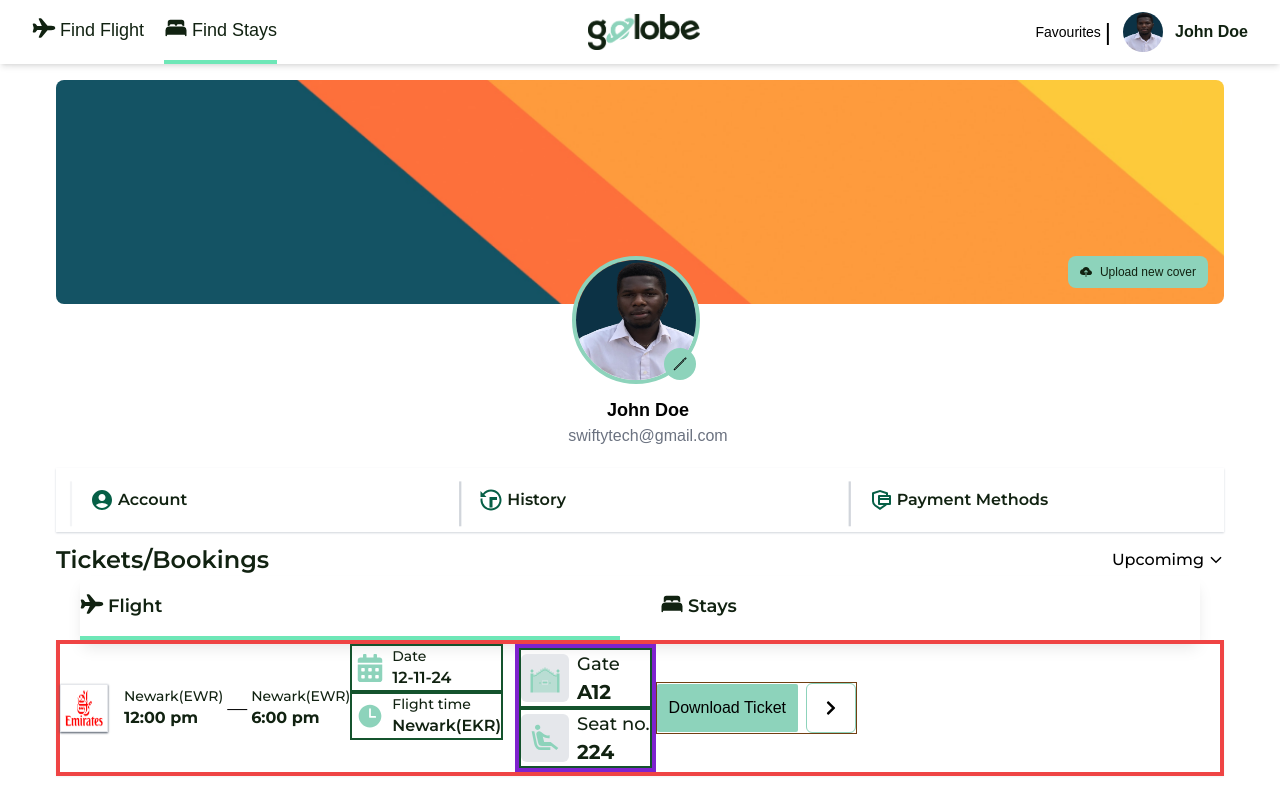
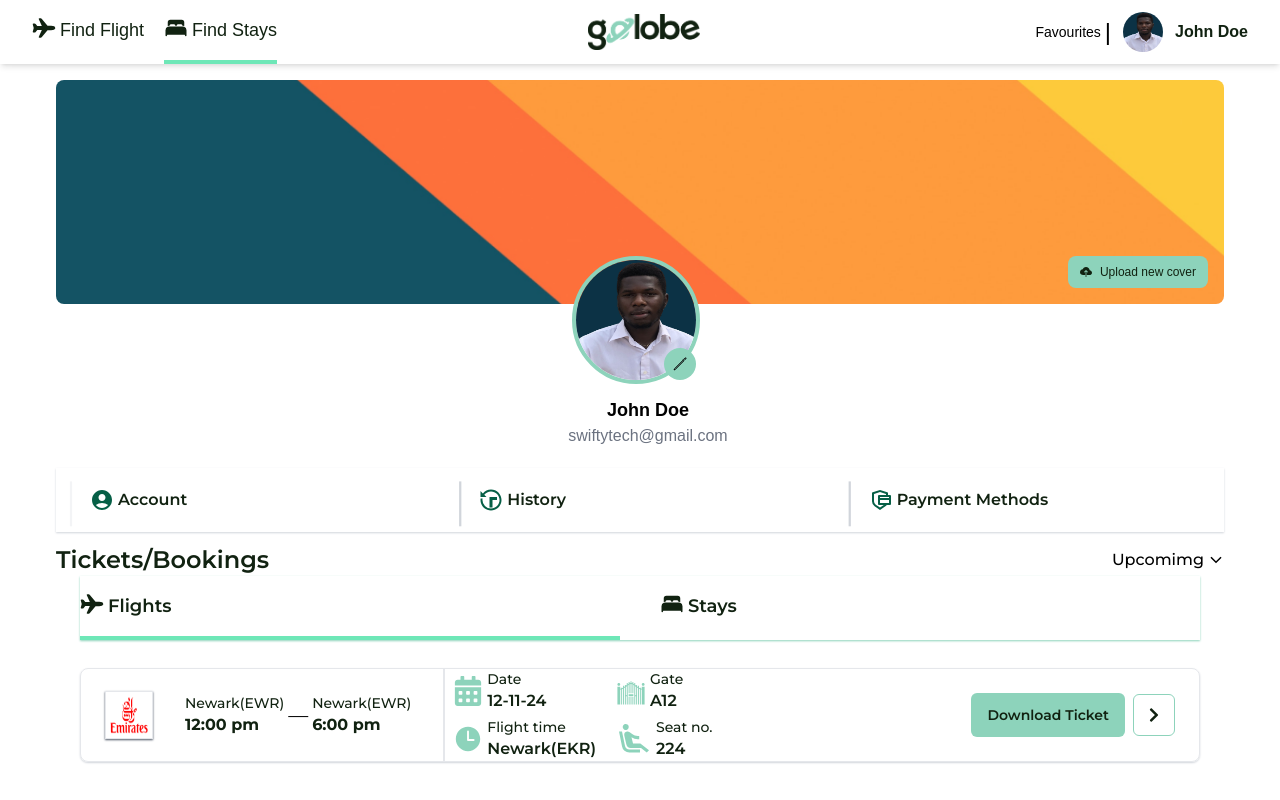
Before and after one commit to Heritagify/Travelling-Website, a React (Vite) app: page /account in a window 1280 px wide. Shown: the top 800 px of the page. Built offline with nearby package versions, Linux system fonts and the light colour scheme; some icons are missing; a web font is replaced by a local one.

Commit message:
still on it

```diff
--- a/src/AccounFlows/history/TicketsBookings.jsx
+++ b/src/AccounFlows/history/TicketsBookings.jsx
@@ -10,24 +10,24 @@ import { FaChevronRight } from "react-icons/fa";
 
 const TicketsBookings = () => {
   return (
-    <div className='mx-14'>
+    <div className='mx-14 '>
       <div className='flex justify-between mt-3'>
         <h1 className=' text-2xl font-semibold font-monts text-blackGreen'>Tickets/Bookings</h1>
         <button className='flex items-center gap-1 font-medium font-monts'>Upcomimg <IoChevronDownSharp /></button>
       </div>
 
-          <div className='flex mx-6 shadow-lg  font-semibold font-monts'>
+          <div className='flex mx-6 shadow-sm shadow-mintGreen font-semibold font-monts'>
               <div className="w-1/2 flex py-4 text-blackGreen text-lg border-b-4 border-emerald-300">
-                <IoAirplane className="mr-1 text-2xl" />Flight
+                <IoAirplane className="mr-1 text-2xl" />Flights
               </div>
               <div className="w-1/2 ml-10 flex py-4 text-blackGreen text-lg">
                 <IoBed className="mr-1 text-2xl" />Stays
               </div>
           </div>
 
-          <div className="flex items-center border-red-500 border-4 shadow-sm">
+          <div className="flex justify-between items-center px-6 rounded-lg shadow-gray-300 border shadow-sm mt-7 mx-6">
+            <div className='flex items-center space-x-8'>
               <img src={Emirate} className='border shadow-sm shadow-gray-600 p-1 w-12 h-12'/>
-
               <div className="ml-4">
                 <div className='flex gap-1 items-center'>
                   <div>
@@ -41,49 +41,48 @@ const TicketsBookings = () => {
                   </div>
                 </div>
               </div>
-
-            <div className='flex gap-3'>
+              <div className='flex gap-5 border-gray-200 border-l-2 pl-2'>
               {/* 11111111111111 */}
-              <div>
-                <div className='flex gap-1 border-2 border-green-900 items-center'>
-                  <FaCalendarAlt className='text-mintGreen text-4xl rounded-md p-1'/>
+                <div className='space-y-1'>
+                  <div className='flex gap-1 items-center'>
+                    <FaCalendarAlt className='text-mintGreen text-3xl'/>
                     <div className=''>
                       <h4 className='font-monts text-sm text-blackGreen font-medium'>Date</h4>
                       <p className='font-semibold text-blackGreen font-monts'>12-11-24</p>
                     </div>
                   </div>
-                <div className='flex gap-1 border-2 border-green-900 items-center'>
-                  <IoTime className='text-mintGreen text-4xl rounded-md p-1'/>
+                  <div className='flex gap-1 items-center'>
+                    <IoTime className='text-mintGreen text-3xl'/>
                     <div className=''>
                       <h4 className='font-monts text-blackGreen text-sm font-medium'>Flight time</h4>
                       <p className='font-semibold text-blackGreen text- font-monts'>Newark(EKR)</p>
                     </div>
                   </div>
                 </div>
-
                 {/* 22222222222222 */}
-              <div className='border-4 border-purple-700'>
-                <div className='flex gap-2 border-2 border-green-900 items-center'>
-                  <GiGate className='text-mintGreen bg-gray-200 text-5xl rounded-md p-2'/>
-                  <div className=''>
-                    <h4 className='font-monts text-blackGreen font-medium text-lg'>Gate</h4>
-                    <p className='font-bold text-blackGreen text-xl font-monts'>A12</p>
+                <div className='space-y-1'>
+                  <div className='flex gap-1 items-center'>
+                    <GiGate className='text-mintGreen text-3xl'/>
+                    <div>
+                      <h4 className='font-monts text-blackGreen font-medium text-sm'>Gate</h4>
+                      <p className='font-semibold text-blackGreen font-monts'>A12</p>
                     </div>
                   </div>
-                <div className='flex gap-2 border-2 border-green-900 items-center'>
-                  <MdOutlineAirlineSeatReclineExtra className='text-mintGreen bg-gray-200 text-5xl rounded-md p-2'/>
-                  <div className=''>
-                    <h4 className='font-monts text-blackGreen font-medium text-lg'>Seat no.</h4>
-                    <p className='font-bold text-blackGreen text-xl font-monts'>224</p>
+                  <div className='flex gap-1 items-center'>
+                    <MdOutlineAirlineSeatReclineExtra className='text-mintGreen text-4xl'/>
+                    <div>
+                      <h4 className='font-monts text-blackGreen font-medium text-sm'>Seat no.</h4>
+                      <p className='font-semibold text-blackGreen font-monts'>224</p>
+                    </div>
                   </div>
                 </div>
             </div>
 
             </div>
-            <div className='flex space-x-2 items-center border-yellow-900 border'>
-              <button className='rounded-sm bg-mintGreen items-center p-3'>Download Ticket</button>
-              <button className='border border-mintGreen p-4 items-center rounded-md'>
-                <FaChevronRight />
+            <div className='flex space-x-2 items-center'>
+              <button className='font-semibold font-monts rounded-md text-sm text-blackGreen bg-mintGreen items-center p-3 px-4'>Download Ticket</button>
+              <button className='border border-mintGreen p-3 items-center rounded-md'>
+                <FaChevronRight className='text-blackGreen'/>
               </button>
             </div>
           </div>
```
Lines whose indentation alone changed are shown as unchanged.
